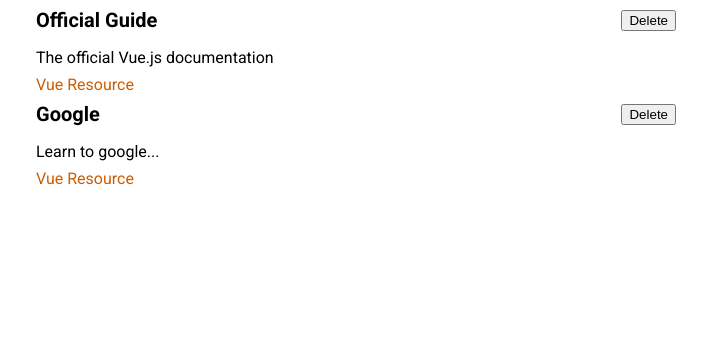
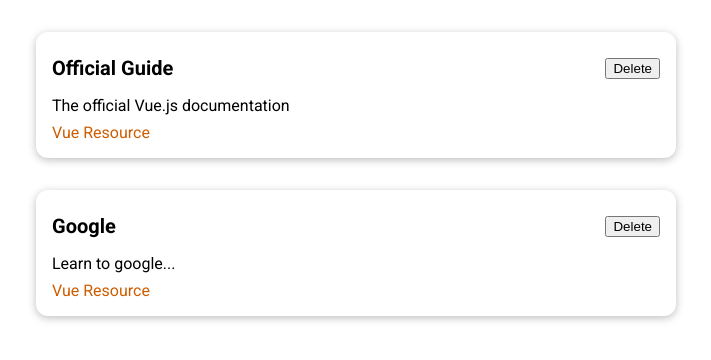
Before and after one commit to AnniLevi/vue-learning-resources, a Vue app: page / in a window 1280 px wide. Shown: the top 360 px of the page, without its empty margins (284-995 px from the left). Built offline with nearby package versions, Linux system fonts and the light colour scheme.

Commit message:
add BaseCard component with slot feature

```diff
--- a/src/components/learning-resources/LearningResource.vue
+++ b/src/components/learning-resources/LearningResource.vue
@@ -1,15 +1,16 @@
 <template>
   <li>
-    <div>
+    <base-card>
       <header>
         <h3>{{ title }}</h3>
         <button>Delete</button>
       </header>
-    </div>
-    <p>{{ description }}</p>
-    <nav>
-      <a :href="link">Vue Resource</a>
-    </nav>
+
+      <p>{{ description }}</p>
+      <nav>
+        <a :href="link">Vue Resource</a>
+      </nav>
+    </base-card>
   </li>
 </template>
 
--- /dev/null
+++ b/src/components/ui/BaseCard.vue
@@ -0,0 +1,15 @@
+<template>
+  <div>
+    <slot></slot>
+  </div>
+</template>
+
+<style scoped>
+div {
+  border-radius: 12px;
+  box-shadow: 0 2px 8px rgba(0, 0, 0, 0.26);
+  padding: 1rem;
+  margin: 2rem auto;
+  max-width: 40rem;
+}
+</style>
--- a/src/main.js
+++ b/src/main.js
@@ -1,4 +1,8 @@
 import { createApp } from 'vue';
 import App from './App.vue';
+import BaseCard from '@/components/ui/BaseCard.vue';
 
-createApp(App).mount('#app');
+const app = createApp(App);
+app.component('base-card', BaseCard);
+
+app.mount('#app');
```
Also changed, not shown: src/components/learning-resources/StoredResources.vue (+4 -4 lines).
